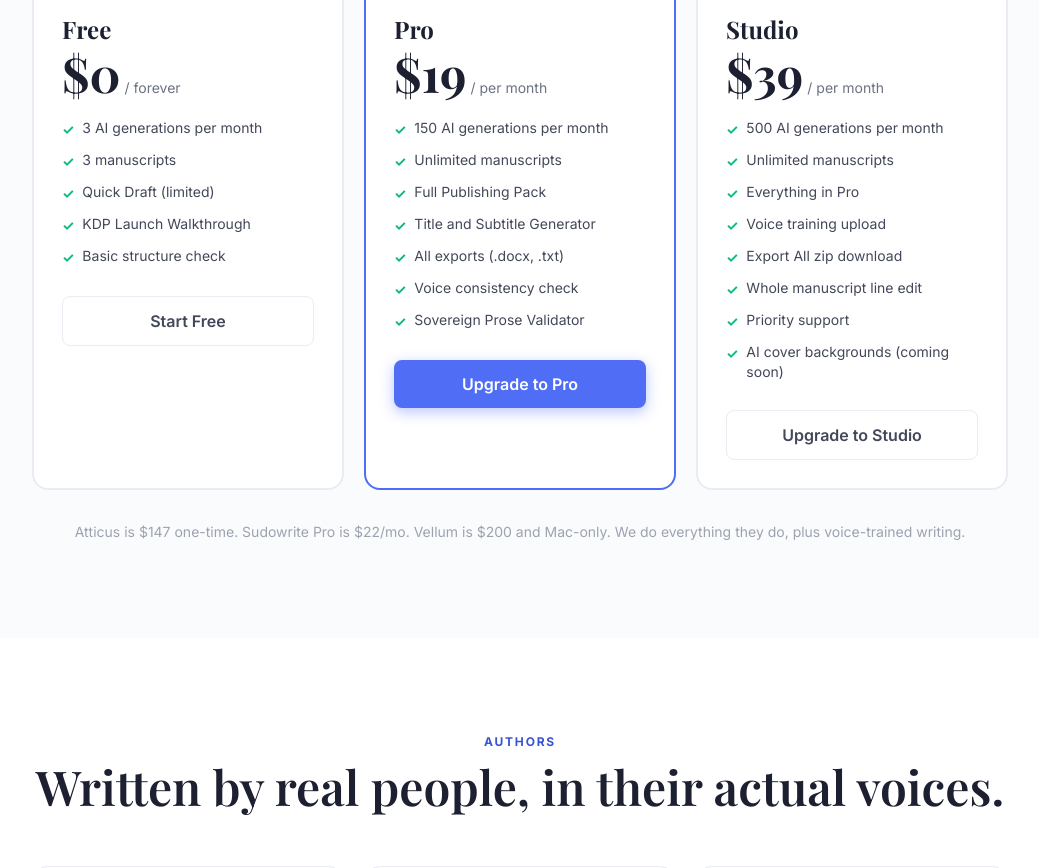
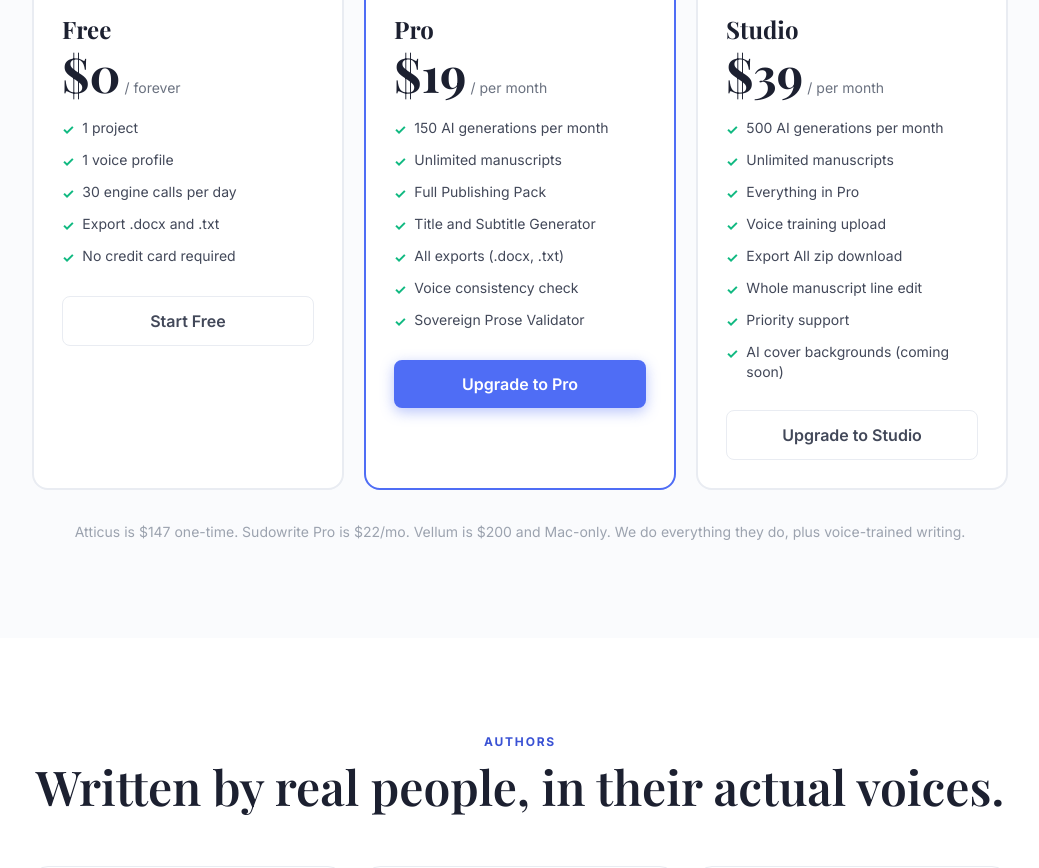
Before and after one commit to matpcul-tech/Manuscript.studio, a Next.js app: page / in a window 1280 px wide. Shown: the part 2886-3754 px from the top of the page, without its empty margins (120-1159 px from the left). Built offline with nearby package versions, Linux system fonts and the light colour scheme.

Commit message:
Fix landing page Free plan copy to match billing page and enforced limits
https://claude.ai/code/session_01MQAW3jQKpqXNudyCCkMAsy

```diff
--- a/app/page.tsx
+++ b/app/page.tsx
@@ -115,11 +115,11 @@ const PLANS = [
     price: '$0',
     sub: 'forever',
     items: [
-      '3 AI generations per month',
-      '3 manuscripts',
-      'Quick Draft (limited)',
-      'KDP Launch Walkthrough',
-      'Basic structure check',
+      '1 project',
+      '1 voice profile',
+      '30 engine calls per day',
+      'Export .docx and .txt',
+      'No credit card required',
     ],
     cta: 'Start Free',
     primary: false,
```
